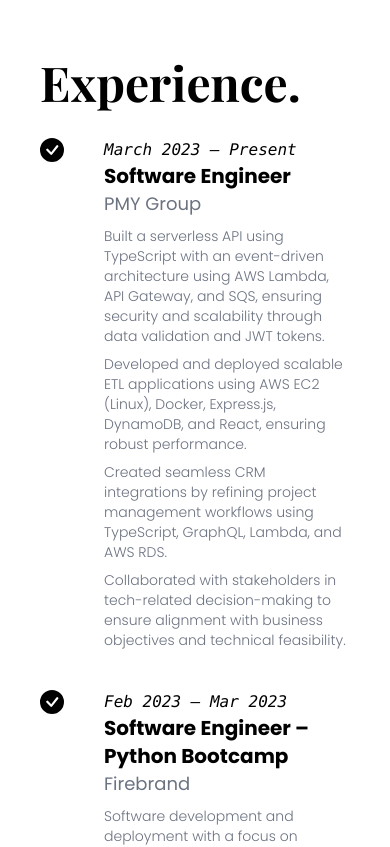
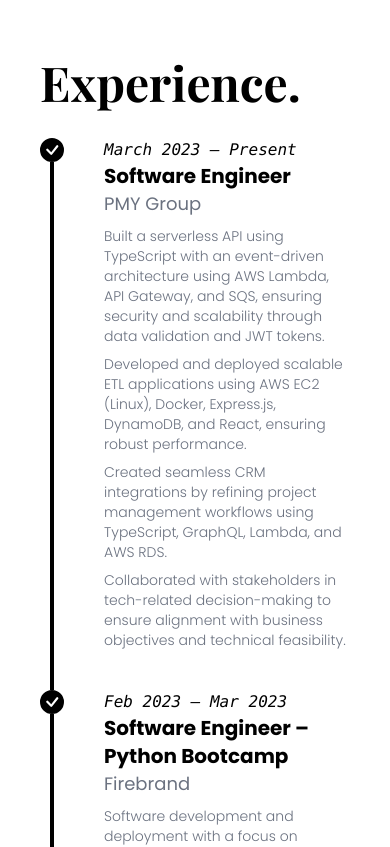
Before and after one commit to Alon2904/portfolio-website, a Next.js app: page / in a window 390 px wide. Shown: the part 2300-3147 px from the top of the page. Built offline with nearby package versions, Linux system fonts and the light colour scheme.

Commit message:
Refactor Experience component to remove unnecessary CSS class

```diff
--- a/components/Experience.tsx
+++ b/components/Experience.tsx
@@ -17,7 +17,7 @@ const Experience = () => {
       </h1>
       <div className="relative">
         {/* Vertical Line */}
-        <div className="absolute left-2.5 top-0 w-1 bg-black h-full hidden md:block"></div>
+        <div className="absolute left-2.5 top-0 w-1 bg-black h-full "></div>
         <ul className="space-y-8">
           {experience.map((exp, index) => (
             <li key={index} className="flex items-start relative">
```
